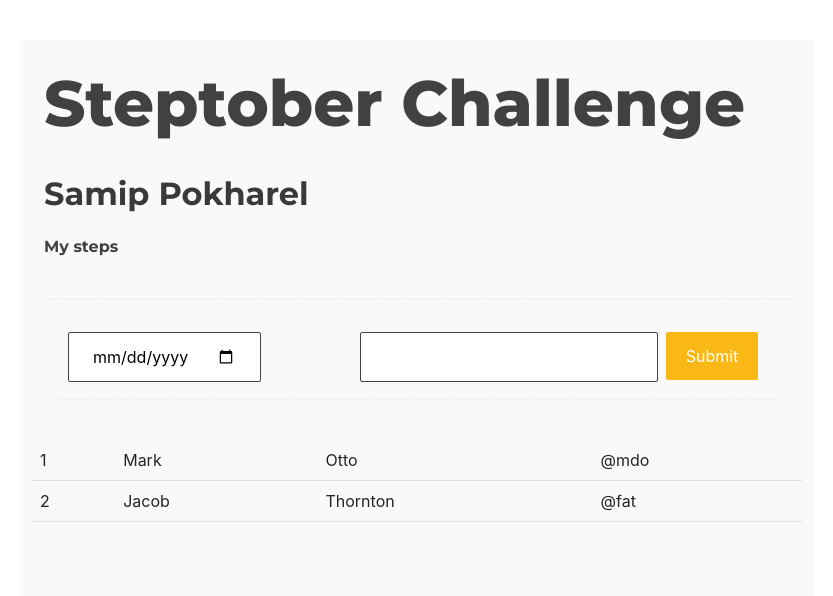
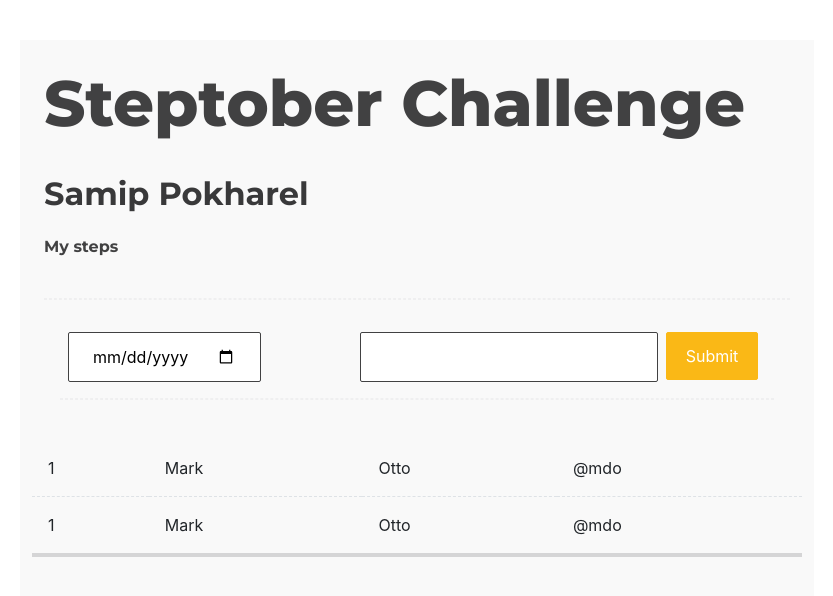
Before and after one commit to comingback2life/exChallenge, a React (Create React App) app in the folder step-counter/: page / in a window 1280 px wide. Shown: the top 596 px of the page, without its empty margins (223-1056 px from the left). Built offline with nearby package versions, Linux system fonts and the light colour scheme.

Commit message:
Figured out the table styling, now onto populating data

```diff
--- a/step-counter/src/components/stepsForm/StepForm.css
+++ b/step-counter/src/components/stepsForm/StepForm.css
@@ -22,7 +22,11 @@
 .isHR {
 	border: 1px dashed #d5d5d6;
 }
-.isBordered {
+td {
+	border-style: dashed !important;
+}
+tr:last-child {
+	border-bottom: 4px solid #d5d5d6;
 }
 @media (max-width: 776px) {
 	.isCol {
--- a/step-counter/src/components/stepsForm/StepsTable.js
+++ b/step-counter/src/components/stepsForm/StepsTable.js
@@ -9,16 +9,16 @@ export const StepsTable = () => {
 				{/**Since I am only using one style for the table isBordered class can be found in the StepForm.css */}
 				<tbody>
 					<tr>
-						<td>1</td>
-						<td>Mark</td>
-						<td>Otto</td>
-						<td>@mdo</td>
+						<td className="p-3">1</td>
+						<td className="p-3">Mark</td>
+						<td className="p-3">Otto</td>
+						<td className="p-3">@mdo</td>
 					</tr>
 					<tr>
-						<td>2</td>
-						<td>Jacob</td>
-						<td>Thornton</td>
-						<td>@fat</td>
+						<td className="p-3">1</td>
+						<td className="p-3">Mark</td>
+						<td className="p-3">Otto</td>
+						<td className="p-3">@mdo</td>
 					</tr>
 				</tbody>
 			</Table>
```
